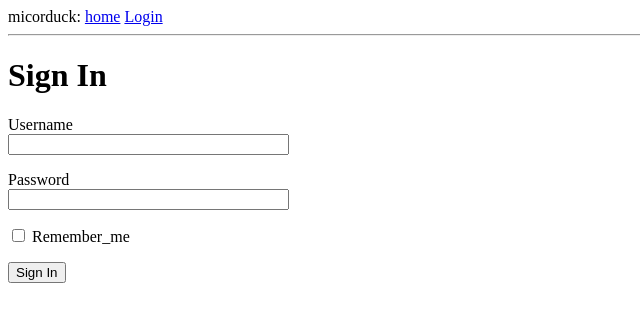
After one commit to Duckslife/flask-helloworld, a Flask app: page /login in a window 1280 px wide. The commit adds this page. Shown: the top 322 px of the page, without its empty margins (0-640 px from the left). Run offline with Flask 2, Linux system fonts and the light colour scheme.

Commit message:
config file "flask-wtf"

```diff
--- /dev/null
+++ b/app/forms.py
@@ -0,0 +1,10 @@
+from flask_wtf import FlaskForm
+from wtforms import StringField, PasswordField, BooleanField, SubmitField
+from wtforms.validators import DataRequired
+
+
+class login_form(FlaskForm):
+    username = StringField('Username', validators = [DataRequired()])
+    password = PasswordField('Password', validators = [DataRequired()])
+    remember_me = BooleanField('Remember_me')
+    submit = SubmitField('Sign In')
--- a/app/templates/base.html
+++ b/app/templates/base.html
@@ -13,9 +13,20 @@
   </head>
   <body>
     <div class="">
-        micorduck:<a href="/index">home</a>
+        micorduck:
+        <a href="/index">home</a>
+        <a href="/login">Login</a>
     </div>
-      <hr>
+    <hr>
+    {% with messages = get_flashed_messages() %}
+    {% if messages %}
+    <ul>
+       {% for message in messages %}
+       <li>{{ message }}</li>
+       {% endfor %}
+    </ul>
+    {% endif%}
+    {% endwith %}
     {% block content %}
     {% endblock%}
   </body>
--- /dev/null
+++ b/app/templates/login.html
@@ -0,0 +1,24 @@
+{% extends "base.html" %}
+
+{% block content %}
+  <h1>Sign In</h1>
+  <form class="" action="" method="post">
+      {{ form.hidden_tag() }}
+      <p>
+        {{ form.username.label }}<br>
+        {{ form.username(size=32) }}<br>
+        {% for error in form.username.errors %}
+        <span style='color: red;'>[{{ error }}]</span>
+        {% endfor %}
+      </p>
+      <p>
+        {{ form.password.label }}<br>
+        {{ form.password(size=32) }}<br>
+        {% for error in form.password.errors %}
+        <span style="color: red;">[{{ error }}]</span>
+        {% endfor %}
+      </p>
+      <p>{{ form.remember_me() }} {{ form.remember_me.label }} </p>
+      <p>{{ form.submit }}</p>
+  </form>
+  {% endblock %}
--- a/app/views.py
+++ b/app/views.py
@@ -1,6 +1,15 @@
 from app import app
-from flask import render_template
+from flask import render_template, flash, redirect
+from app.forms import login_form
 
+@app.route('/login', methods = ['GET','POST'])
+def login():
+	form = login_form()
+	if form.validate_on_submit():
+		flash('Login requested for user {}, remember_me={}'.format(
+			form.username.data, form.remember_me.data))
+		return redirect('/index')
+	return render_template('login.html', title = 'Sign In', form=form)
 
 @app.route('/')
 @app.route('/index')
```
Also changed, not shown: app/__init__.py (+7 -1 lines), config.py (added, +8 -0 lines), 4 other files.
